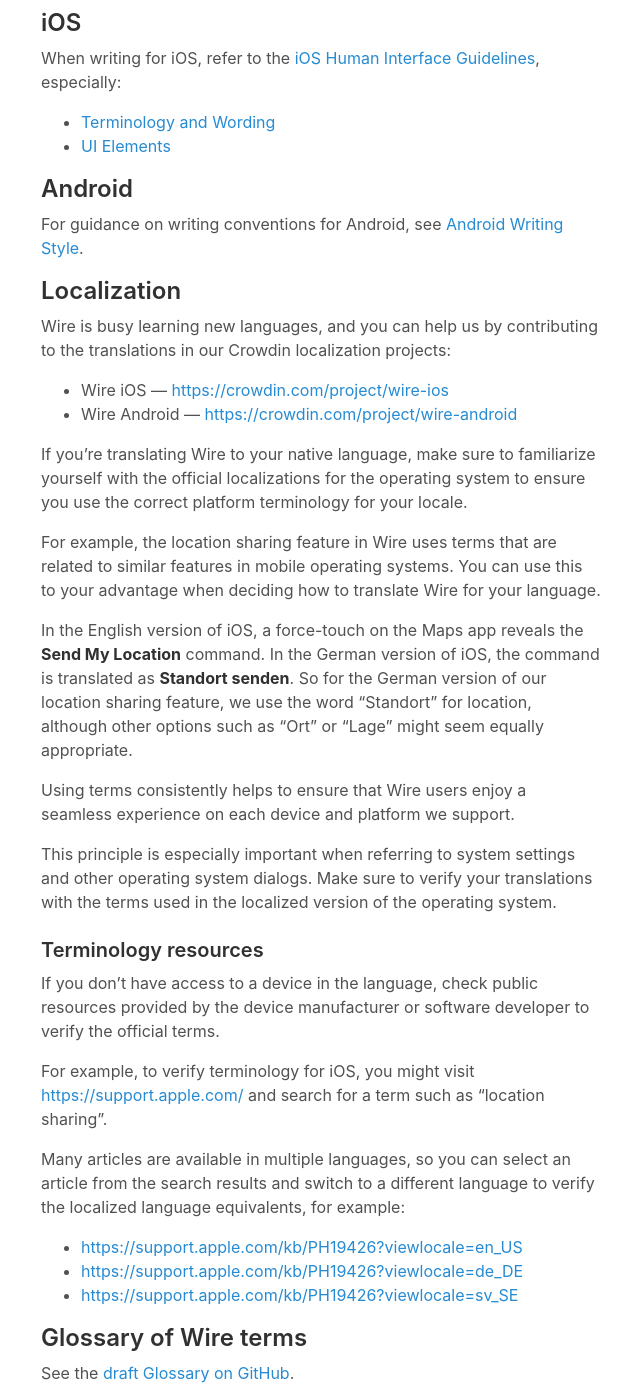
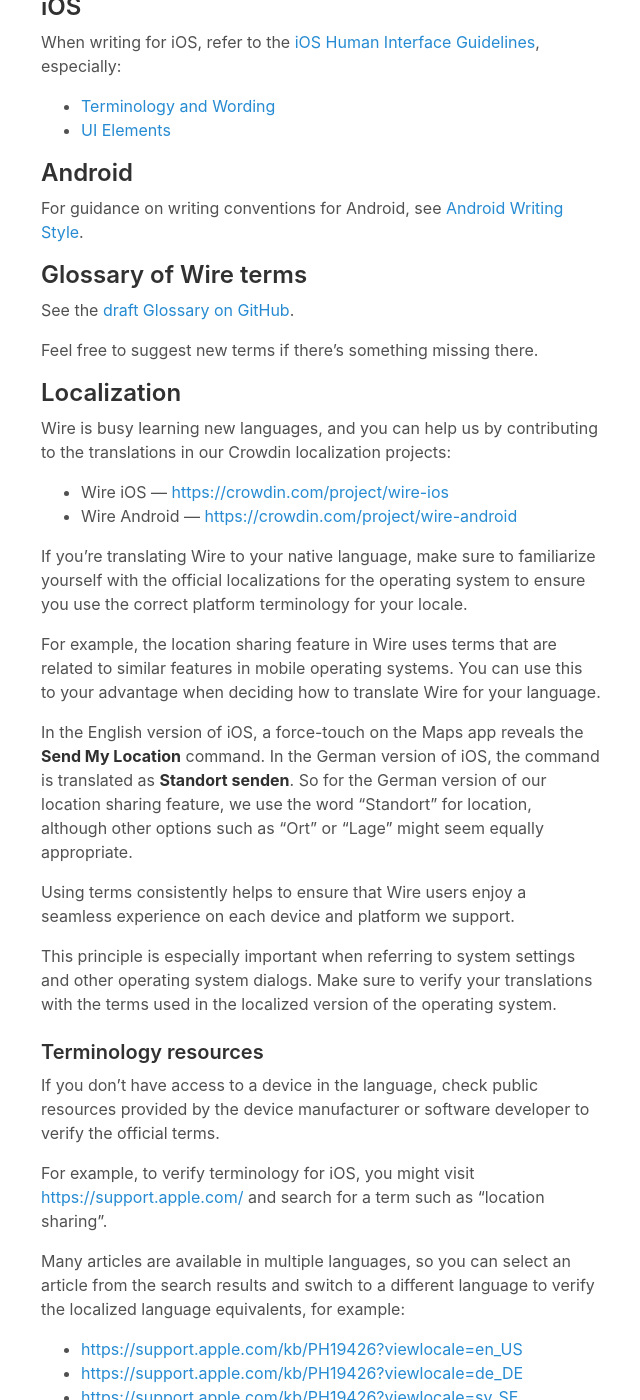
Before and after one commit to wireapp/brand, a Jekyll site: the page built from tone.md, in a window 1280 px wide and 1400 px high, scrolled down 2205 px. Shown: the whole window, without its empty margins (319-959 px from the left). Built offline with Jekyll 4.4.1, drawn with Linux system fonts in a browser that asks for light colours; some of the changed text lies outside the part shown.

Commit message:
Promote Glossary

```diff
--- a/tone.md
+++ b/tone.md
@@ -23,9 +23,9 @@
     - [Mac OS X (desktop)](#mac-osx-desktop)
     - [iOS](#ios)
     - [Android](#android)
+    - [Glossary of Wire terms](#glossary-of-wire-terms)
     - [Localization](#localization)
         - [Terminology resources](#terminology-resources)
-    - [Glossary of Wire terms](#glossary-of-wire-terms)
         - [German terminology](#german-terminology)
 - [Writing guidelines](#writing-guidelines)
     - [Our tone of voice](#our-tone-of-voice)
@@ -86,6 +86,12 @@
 
 For guidance on writing conventions for Android, see [Android Writing Style](https://developer.android.com/design/style/writing.html).
 
+## Glossary of Wire terms
+
+See the [draft Glossary on GitHub](https://github.com/wearezeta/copywriting/blob/master/Glossary/zeta-glossary.csv).
+
+Feel free to suggest new terms if there’s something missing there.
+
 ## Localization
 
 Wire is busy learning new languages, and you can help us by contributing to the translations in our Crowdin localization projects:
```
Also changed, not shown: other parts of tone.md (+0 -6 lines).
